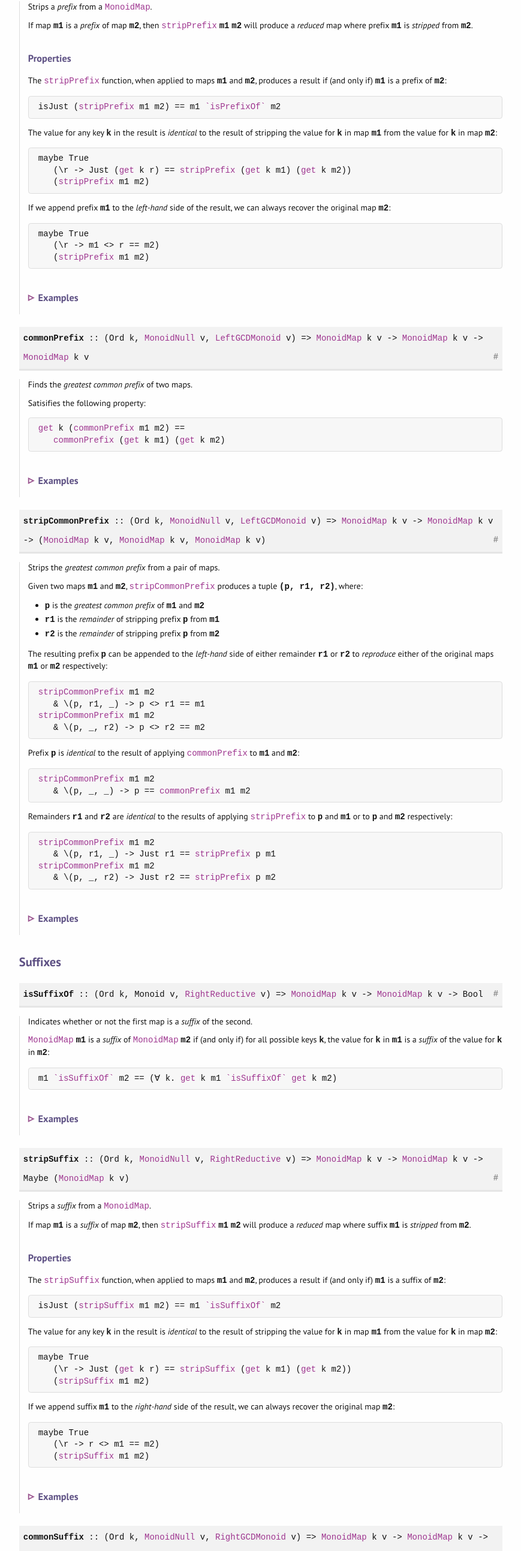
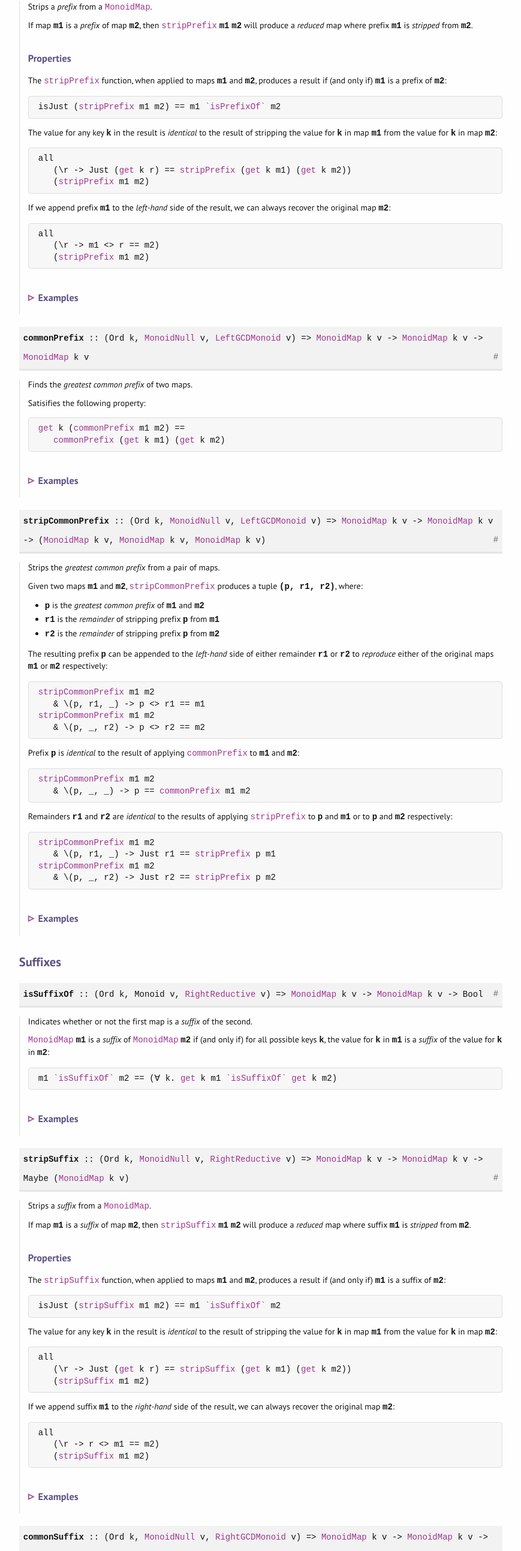
Before and after one commit to jonathanknowles/monoidmap, a plain HTML site: page Data-MonoidMap.html in a window 1280 px wide. Shown: the part 6595-9181 px from the top of the page at 60% size, without its empty margins (205-1074 px from the left). Drawn offline with nearby package versions, Linux system fonts and the light colour scheme; some packages are replaced by stand-ins of ours.

Commit message:
Deploying to gh-pages from @ jonathanknowles/monoidmap@a3e9d2e38f0e67744a9e07eb14a57861c6618b0b 🚀

```diff
--- a/Data-MonoidMap.html
+++ b/Data-MonoidMap.html
@@ -55,11 +55,11 @@
  produces a result if (and only if) <strong><code>m1</code></strong> is a prefix of <strong><code>m2</code></strong>:</p><pre><code>isJust</code> (<code><a href="Data-MonoidMap.html#v:stripPrefix" title="Data.MonoidMap">stripPrefix</a></code> m1 m2) <code>==</code> m1 <code><a href="Data-MonoidMap.html#v:isPrefixOf" title="Data.MonoidMap">`isPrefixOf`</a></code> m2
 </pre><p>The value for any key <strong><code>k</code></strong> in the result is <em>identical</em> to the result of
  stripping the value for <strong><code>k</code></strong> in map <strong><code>m1</code></strong> from the value for <strong><code>k</code></strong>
- in map <strong><code>m2</code></strong>:</p><pre><code>maybe</code> <code>True</code>
+ in map <strong><code>m2</code></strong>:</p><pre><code>all</code>
    (\r -&gt; <code>Just</code> (<code><a href="Data-MonoidMap.html#v:get" title="Data.MonoidMap">get</a></code> k r) <code>==</code> <code><a href="https://hackage.haskell.org/package/monoid-subclasses-1.2.1/docs/Data-Semigroup-Cancellative.html#v:stripPrefix" title="Data.Semigroup.Cancellative">stripPrefix</a></code> (<code><a href="Data-MonoidMap.html#v:get" title="Data.MonoidMap">get</a></code> k m1) (<code><a href="Data-MonoidMap.html#v:get" title="Data.MonoidMap">get</a></code> k m2))
    (<code><a href="Data-MonoidMap.html#v:stripPrefix" title="Data.MonoidMap">stripPrefix</a></code> m1 m2)
 </pre><p>If we append prefix <strong><code>m1</code></strong> to the <em>left-hand</em> side of the result, we can
- always recover the original map <strong><code>m2</code></strong>:</p><pre><code>maybe</code> <code>True</code>
+ always recover the original map <strong><code>m2</code></strong>:</p><pre><code>all</code>
    (\r -&gt; m1 <code>&lt;&gt;</code> r <code>==</code> m2)
    (<code><a href="Data-MonoidMap.html#v:stripPrefix" title="Data.MonoidMap">stripPrefix</a></code> m1 m2)
 </pre><h3 class="subheading details-toggle-control details-toggle" data-details-id="ch:stripPrefix0">Examples</h3><details id="ch:stripPrefix0"><summary class="hide-when-js-enabled">Expand</summary><p>With <code>String</code> values:</p><pre>&gt;&gt;&gt; <strong>m1</strong> = <code><a href="Data-MonoidMap.html#v:fromList" title="Data.MonoidMap">fromList</a></code> [(1, &quot;&quot;   ), (2, &quot;i&quot;  ), (3, &quot;pq&quot; ), (4, &quot;xyz&quot;)]
@@ -151,11 +151,11 @@
  produces a result if (and only if) <strong><code>m1</code></strong> is a suffix of <strong><code>m2</code></strong>:</p><pre><code>isJust</code> (<code><a href="Data-MonoidMap.html#v:stripSuffix" title="Data.MonoidMap">stripSuffix</a></code> m1 m2) <code>==</code> m1 <code><a href="Data-MonoidMap.html#v:isSuffixOf" title="Data.MonoidMap">`isSuffixOf`</a></code> m2
 </pre><p>The value for any key <strong><code>k</code></strong> in the result is <em>identical</em> to the result of
  stripping the value for <strong><code>k</code></strong> in map <strong><code>m1</code></strong> from the value for <strong><code>k</code></strong>
- in map <strong><code>m2</code></strong>:</p><pre><code>maybe</code> <code>True</code>
+ in map <strong><code>m2</code></strong>:</p><pre><code>all</code>
    (\r -&gt; <code>Just</code> (<code><a href="Data-MonoidMap.html#v:get" title="Data.MonoidMap">get</a></code> k r) <code>==</code> <code><a href="https://hackage.haskell.org/package/monoid-subclasses-1.2.1/docs/Data-Semigroup-Cancellative.html#v:stripSuffix" title="Data.Semigroup.Cancellative">stripSuffix</a></code> (<code><a href="Data-MonoidMap.html#v:get" title="Data.MonoidMap">get</a></code> k m1) (<code><a href="Data-MonoidMap.html#v:get" title="Data.MonoidMap">get</a></code> k m2))
    (<code><a href="Data-MonoidMap.html#v:stripSuffix" title="Data.MonoidMap">stripSuffix</a></code> m1 m2)
 </pre><p>If we append suffix <strong><code>m1</code></strong> to the <em>right-hand</em> side of the result, we can
- always recover the original map <strong><code>m2</code></strong>:</p><pre><code>maybe</code> <code>True</code>
+ always recover the original map <strong><code>m2</code></strong>:</p><pre><code>all</code>
    (\r -&gt; r <code>&lt;&gt;</code> m1 <code>==</code> m2)
    (<code><a href="Data-MonoidMap.html#v:stripSuffix" title="Data.MonoidMap">stripSuffix</a></code> m1 m2)
 </pre><h3 class="subheading details-toggle-control details-toggle" data-details-id="ch:stripSuffix0">Examples</h3><details id="ch:stripSuffix0"><summary class="hide-when-js-enabled">Expand</summary><p>With <code>String</code> values:</p><pre>&gt;&gt;&gt; <strong>m1</strong> = <code><a href="Data-MonoidMap.html#v:fromList" title="Data.MonoidMap">fromList</a></code> [(1,    &quot;&quot;), (2,   &quot;k&quot;), (3,  &quot;qr&quot;), (4, &quot;xyz&quot;)]
```
